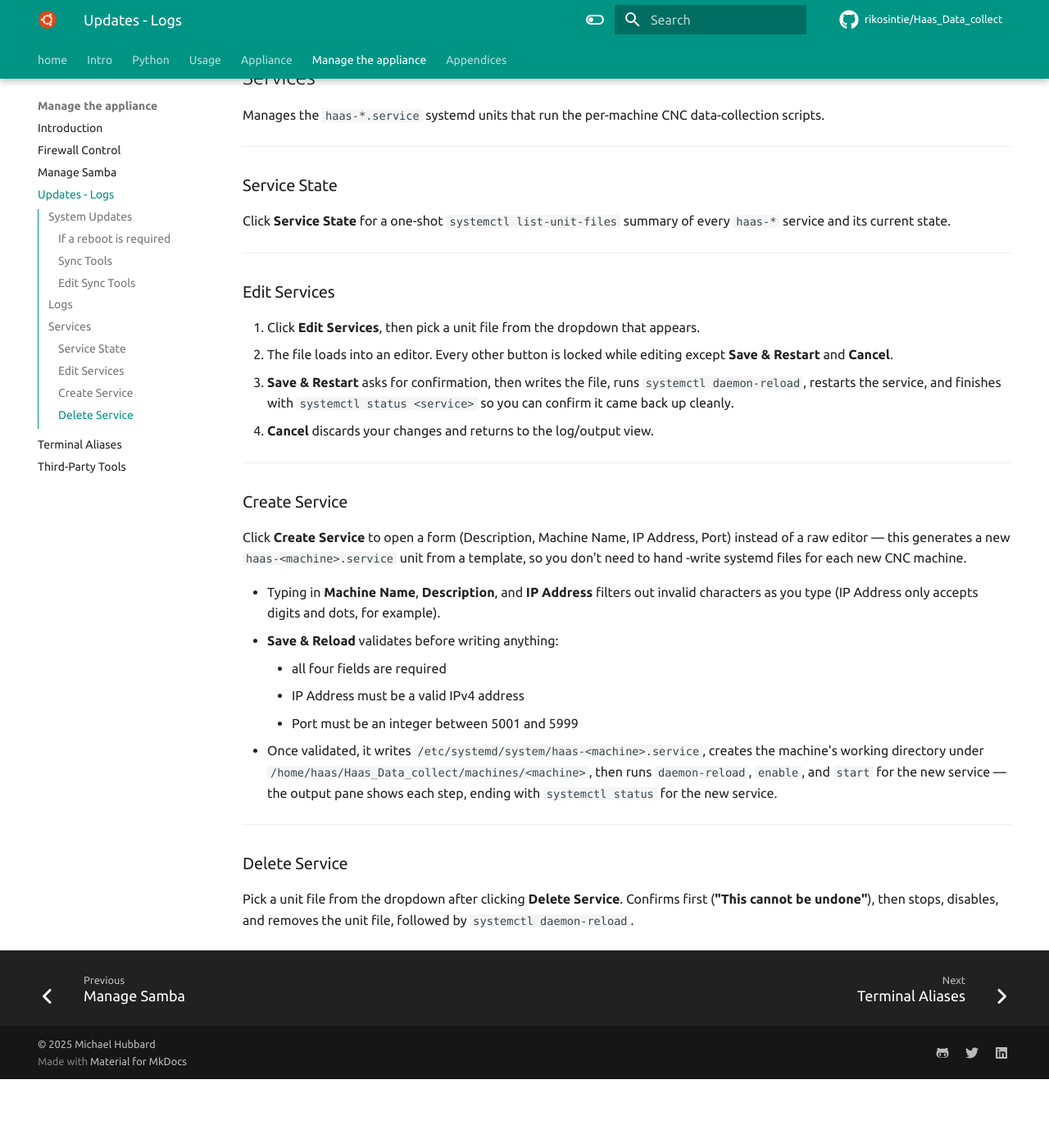
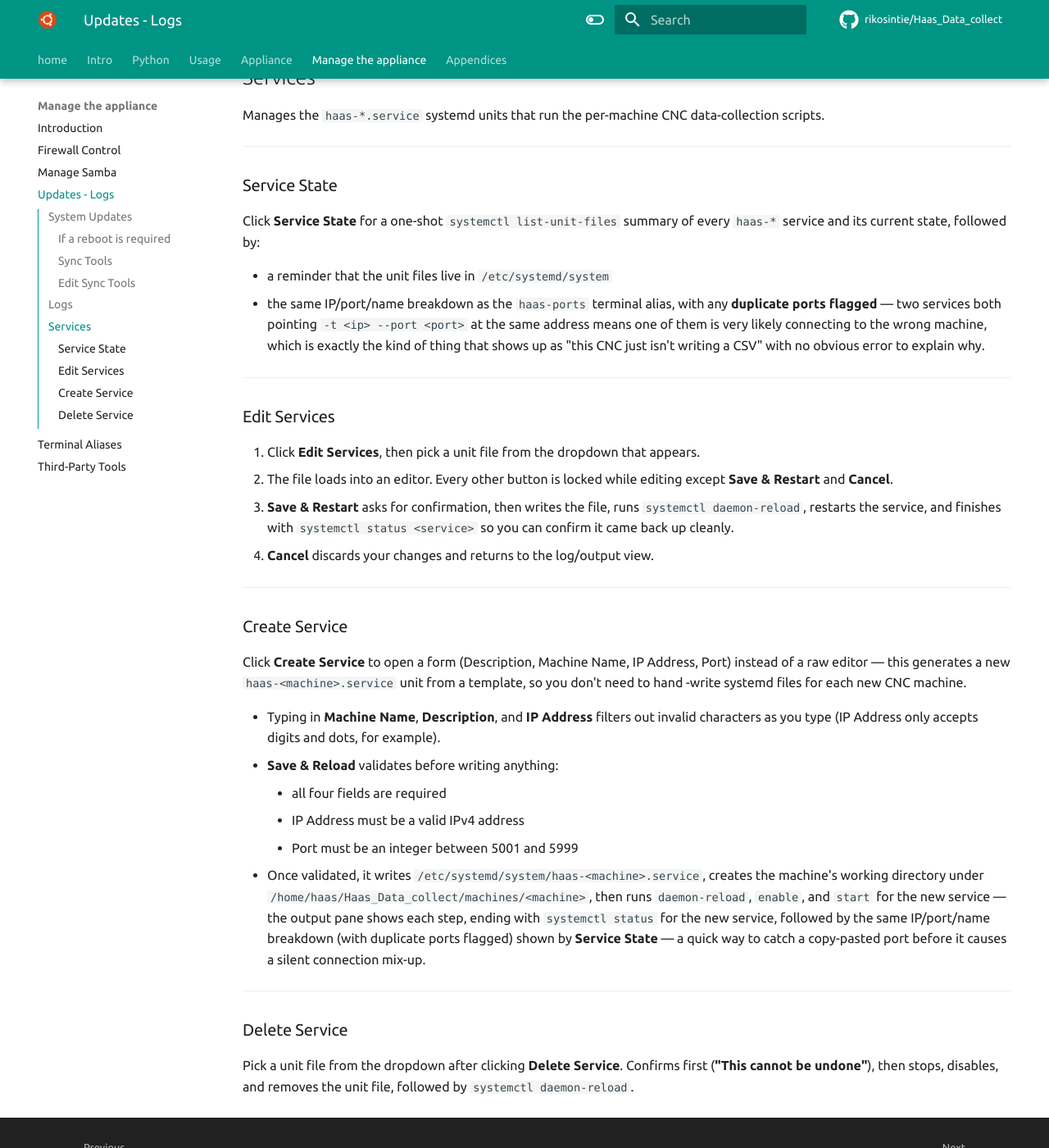
Before and after one commit to rikosintie/Haas_Data_collect, an MkDocs documentation site: the page built from docs/manage_the_appliance/updates.md, in a window 1280 px wide and 1400 px high, scrolled down 4882 px. Shown: the whole window at 82% size. Built offline with MkDocs 1.6.1 and Material for MkDocs 9.7.7, drawn with Linux system fonts in a browser that asks for light colours; some web fonts are replaced; comment, search, counter and statistics services are not loaded; before the commit the page ends 6198 px from its top, so only the background shows below that.

Commit message:
Git Title: docs/manage_the_appliance/updates.md
Git Description:
Updated docs for the new duplicate ports check

```diff
--- a/docs/manage_the_appliance/updates.md
+++ b/docs/manage_the_appliance/updates.md
@@ -124,7 +124,15 @@ data-collection scripts.
 ### Service State
 
 Click **Service State** for a one-shot `systemctl list-unit-files`
-summary of every `haas-*` service and its current state.
+summary of every `haas-*` service and its current state, followed by:
+
+- a reminder that the unit files live in `/etc/systemd/system`
+- the same IP/port/name breakdown as the `haas-ports` terminal alias, with
+  any **duplicate ports flagged** — two services both pointing
+  `-t <ip> --port <port>` at the same address means one of them is very
+  likely connecting to the wrong machine, which is exactly the kind of
+  thing that shows up as "this CNC just isn't writing a CSV" with no
+  obvious error to explain why.
 
 ----------------------------------------------------------------
 
@@ -161,7 +169,9 @@ Address, Port) instead of a raw editor — this generates a new
   `/home/haas/Haas_Data_collect/machines/<machine>`, then runs
   `daemon-reload`, `enable`, and `start` for the new service — the output
   pane shows each step, ending with `systemctl status` for the new
-  service.
+  service, followed by the same IP/port/name breakdown (with duplicate
+  ports flagged) shown by **Service State** — a quick way to catch a
+  copy-pasted port before it causes a silent connection mix-up.
 
 ----------------------------------------------------------------
 
```
